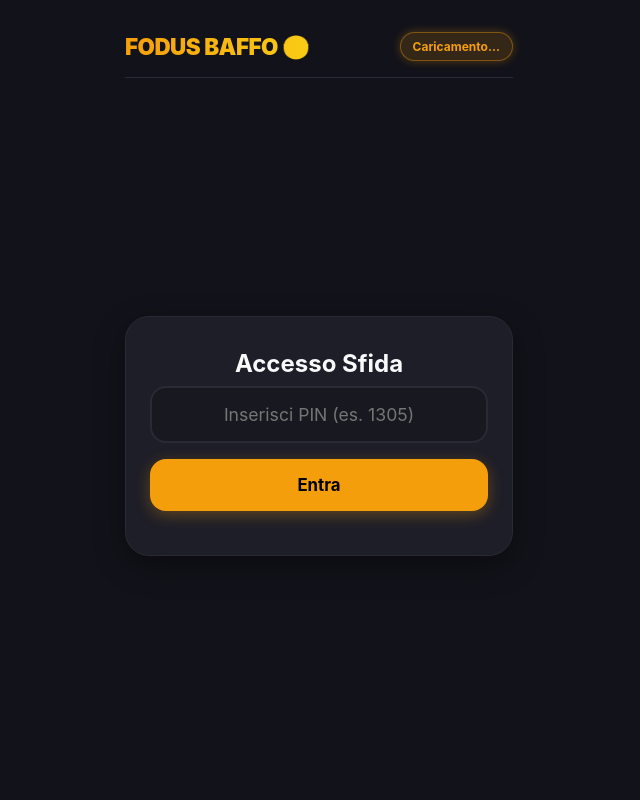
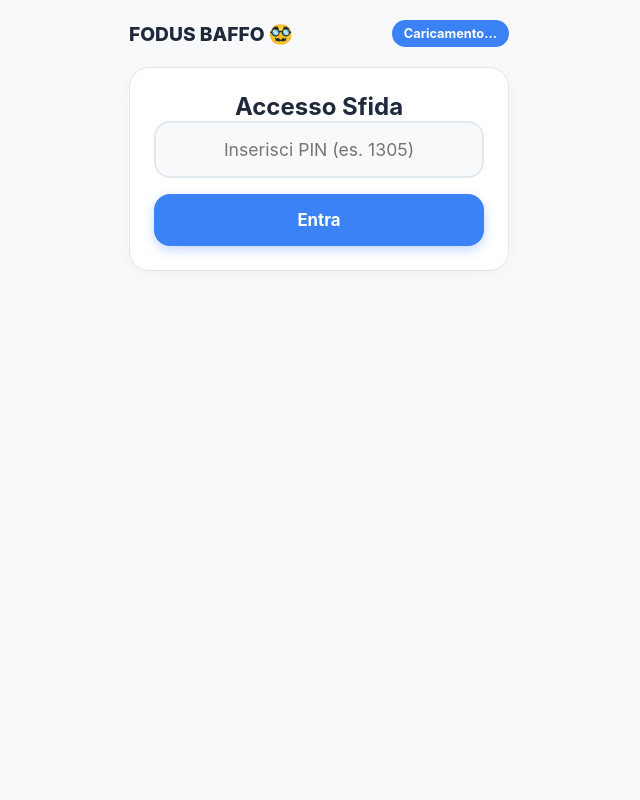
Before and after one commit to Stefanino00/fodus-baffo, a Flask app: page / in a window 1280 px wide. Shown: the whole page, without its empty margins (321-961 px from the left). Run offline with Flask 3, Linux system fonts and the light colour scheme.

Commit message:
Refactor CSS for lighter theme and improved styles
Updated CSS variables for a lighter theme and improved styles for various components including buttons, headers, and cards.

```diff
--- a/static/css/style.css
+++ b/static/css/style.css
@@ -1,19 +1,23 @@
 :root {
-    --bg-color: #12121a; /* Blu notte molto scuro, meno cupo del nero puro */
-    --card-bg: #1e1e28;
-    --accent: #f59e0b; /* Amber 500 */
-    --accent-hover: #d97706;
-    --accent-glow: rgba(245, 158, 11, 0.3);
-    --text-main: #f8f9fa;
-    --text-muted: #a1a1aa;
-    --border-color: #2a2a35;
+    --bg-color: #F8F9FA; /* Bianco panna modernissimo */
+    --card-bg: #FFFFFF;
+    --primary: #3B82F6; /* Light Blue */
+    --primary-hover: #2563EB;
+    --text-main: #1E293B; /* Slate 800 (Grigio scuro, non nero) */
+    --text-muted: #64748B; /* Slate 500 */
+    --border-color: #E2E8F0;
+
+    /* Colori Countdown */
+    --color-safe: #3B82F6;
+    --color-medium: #F59E0B;
+    --color-danger: #EF4444;
 }
 
 * {
     box-sizing: border-box;
     margin: 0;
     padding: 0;
-    font-family: -apple-system, BlinkMacSystemFont, "Segoe UI", Roboto, Helvetica, Arial, sans-serif;
+    font-family: -apple-system, BlinkMacSystemFont, "Segoe UI", Roboto, sans-serif;
     -webkit-tap-highlight-color: transparent;
 }
 
@@ -22,9 +26,7 @@ body {
     color: var(--text-main);
     display: flex;
     justify-content: center;
-    align-items: center;
     min-height: 100vh;
-    overflow-x: hidden;
 }
 
 .app-container {
@@ -33,85 +35,81 @@ body {
     height: 100vh;
     display: flex;
     flex-direction: column;
-    padding: 16px;
+    padding: 20px;
 }
 
 .app-header {
     display: flex;
     justify-content: space-between;
     align-items: center;
-    padding: 16px 0;
-    border-bottom: 1px solid var(--border-color);
-    margin-bottom: 10px;
+    padding-bottom: 20px;
 }
 
 .app-header h1 {
-    font-size: 1.4rem;
-    font-weight: 900;
-    letter-spacing: -0.5px;
-    /* Gradiente sul testo per un tocco premium */
-    background: linear-gradient(90deg, #f59e0b, #facc15);
-    -webkit-background-clip: text;
-    -webkit-text-fill-color: transparent;
+    font-size: 1.2rem;
+    font-weight: 800;
+    color: var(--text-main);
 }
 
 .countdown-badge {
-    background: rgba(245, 158, 11, 0.15);
-    border: 1px solid rgba(245, 158, 11, 0.4);
     padding: 6px 12px;
     border-radius: 20px;
-    font-size: 0.75rem;
+    font-size: 0.8rem;
     font-weight: 700;
-    color: var(--accent);
-    box-shadow: 0 0 10px var(--accent-glow);
+    color: #fff;
+    background-color: var(--color-safe);
+    transition: background-color 0.3s;
 }
 
 .view {
     display: none;
     flex: 1;
     flex-direction: column;
-    justify-content: center;
-    align-items: center;
-    width: 100%;
-    animation: fadeIn 0.4s ease-out forwards;
+    animation: fadeIn 0.3s ease-out;
 }
+
+.view.active { display: flex; }
 
 @keyframes fadeIn {
     from { opacity: 0; transform: translateY(10px); }
     to { opacity: 1; transform: translateY(0); }
 }
 
-.view.active {
-    display: flex;
+/* CARDS */
+.card, .stat-card, .action-card {
+    background: var(--card-bg);
+    border: 1px solid var(--border-color);
+    border-radius: 20px;
+    box-shadow: 0 4px 15px rgba(0,0,0,0.03);
+    padding: 24px;
+    text-align: center;
 }
 
-.card {
-    background: var(--card-bg);
-    border: 1px solid var(--border-color);
-    padding: 32px 24px;
-    border-radius: 24px;
-    width: 100%;
-    text-align: center;
-    box-shadow: 0 10px 30px rgba(0, 0, 0, 0.4);
+.dashboard-grid {
+    display: grid;
+    grid-template-columns: 1fr 1fr;
+    gap: 12px;
+    margin-bottom: 20px;
 }
 
-.card h2 {
-    font-size: 1.5rem;
-    margin-bottom: 8px;
-    color: var(--text-main);
+.stat-card { padding: 16px; }
+.stat-title { font-size: 0.8rem; color: var(--text-muted); text-transform: uppercase; letter-spacing: 0.5px; }
+.stat-value { font-size: 1.6rem; font-weight: 800; color: var(--primary); margin: 4px 0; }
+.stat-desc { font-size: 0.75rem; color: var(--text-muted); }
+
+.action-card {
+    margin-bottom: 20px;
+    display: flex;
+    flex-direction: column;
+    align-items: center;
+    gap: 12px;
 }
 
-.subtitle {
-    color: var(--text-muted);
-    font-size: 0.9rem;
-    margin-bottom: 24px;
-    line-height: 1.4;
-}
-
+/* FORMS & BUTTONS */
 input {
     width: 100%;
     padding: 16px;
-    background: rgba(0, 0, 0, 0.2);
+    background: var(--bg-color);
     border: 2px solid var(--border-color);
     color: var(--text-main);
     border-radius: 16px;
@@ -135,34 +128,17 @@ input:focus {
     font-weight: 700;
     font-size: 1.05rem;
     cursor: pointer;
-    transition: all 0.2s ease;
 }
 
-.btn-primary {
-    background: var(--accent);
-    color: #000;
-    box-shadow: 0 4px 15px var(--accent-glow);
-}
-.btn-primary:active { transform: scale(0.97); background: var(--accent-hover); }
+.btn-primary { background: var(--primary); color: #fff; box-shadow: 0 4px 12px rgba(59, 130, 246, 0.3); }
+.btn-secondary { background: var(--card-bg); color: var(--primary); border: 2px solid var(--primary); }
+.btn-admin { background: #fee2e2; color: #ef4444; border: 1px solid #fca5a5; }
+.btn-text-only { background: none; border: none; color: var(--text-muted); font-weight: 600; cursor: pointer; padding: 10px; }
 
-.btn-secondary {
-    background: transparent;
-    color: var(--text-main);
-    border: 2px solid var(--border-color);
-}
-.btn-secondary:active { background: rgba(255, 255, 255, 0.05); transform: scale(0.97); }
-
-.btn-admin {
-    background: rgba(239, 68, 68, 0.1);
-    color: #ef4444;
-    border: 1px solid rgba(239, 68, 68, 0.3);
-    margin-top: 16px;
-}
-
-.error-msg { color: #ef4444; font-size: 0.9rem; margin-top: 12px; font-weight: 500; }
+.mt-3 { margin-top: 16px; }
 .hidden { display: none !important; }
 
-/* CAMERA STYLES (9:16) */
+/* CAMERA (FIXED ZOOM & MIRROR) */
 .camera-wrapper {
     position: relative;
     width: 100%;
```
Also changed, not shown: other parts of static/css/style.css (+24 -124 lines).
